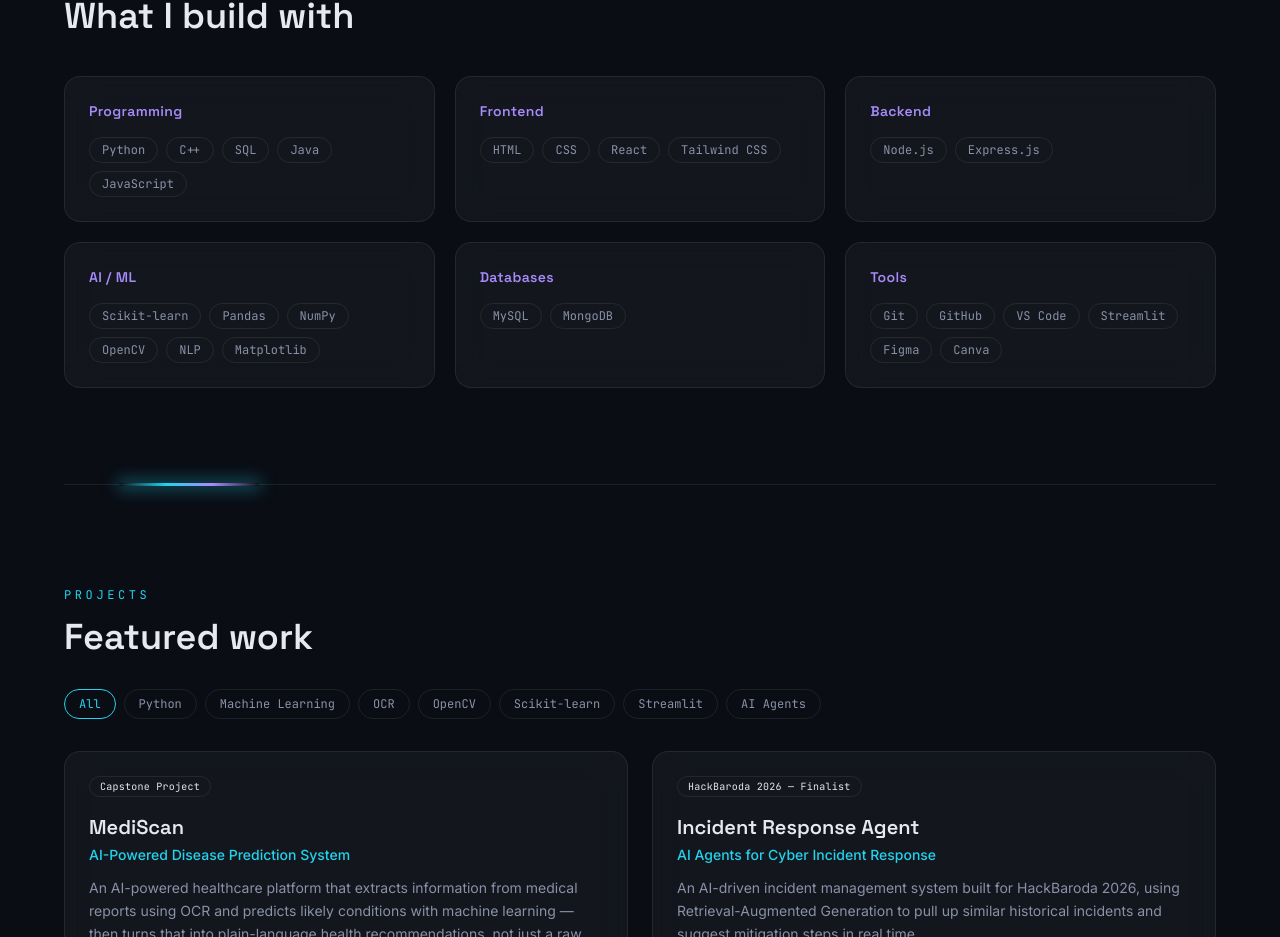
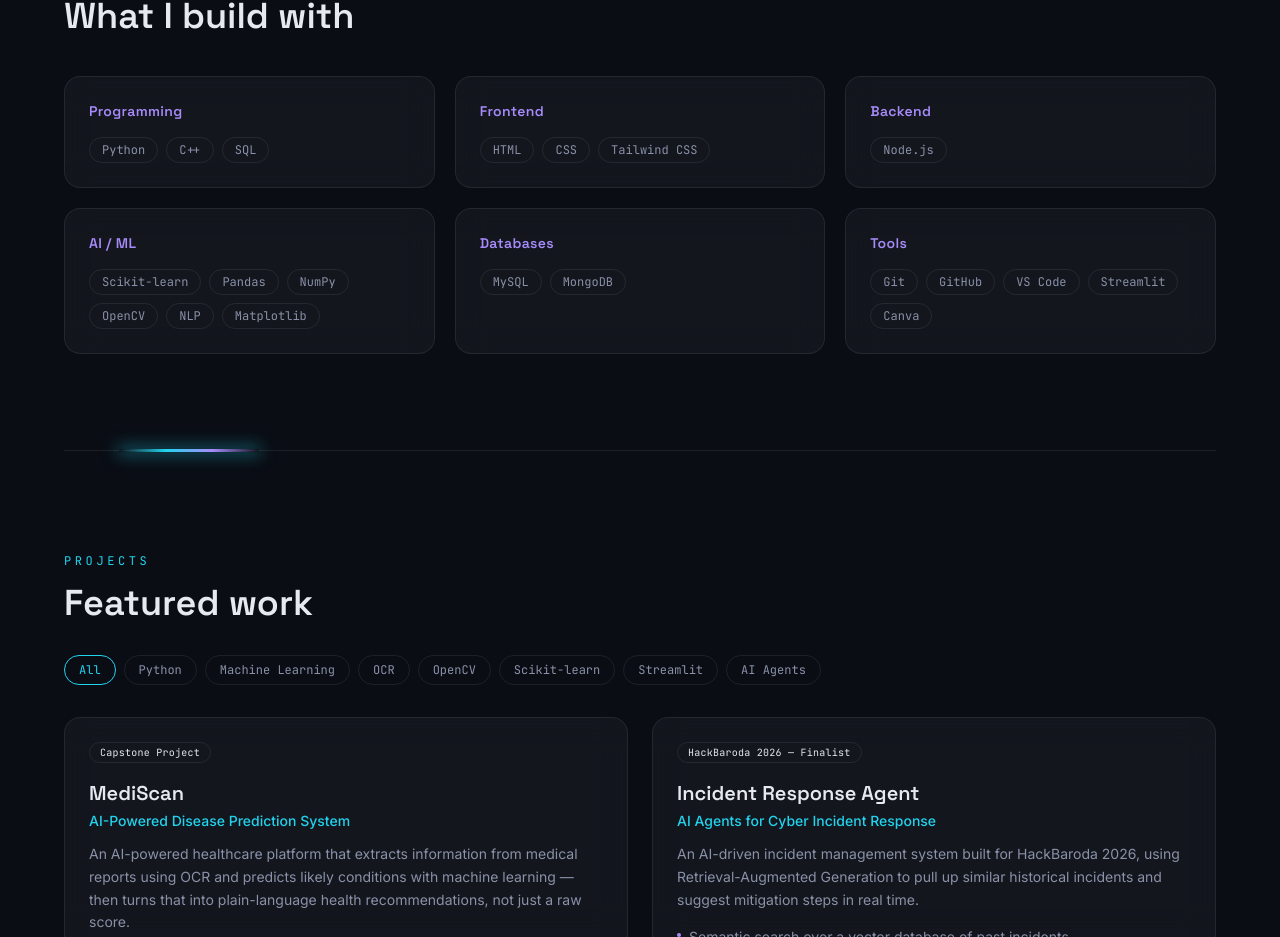
Before and after one commit to Het200522/het-shah-portfolio, a React (Vite) app: page / in a window 1280 px wide. Shown: the part 1437-2374 px from the top of the page. Built offline with nearby package versions, Linux system fonts and the light colour scheme; no server answers.

Commit message:
Remove items from SKILLS categories

```diff
--- a/src/constants/data.js
+++ b/src/constants/data.js
@@ -33,15 +33,15 @@
 export const SKILLS = [
   {
     category: 'Programming',
-    items: ['Python', 'C++', 'SQL', 'Java', 'JavaScript'],
+    items: ['Python', 'C++', 'SQL', ],
   },
   {
     category: 'Frontend',
-    items: ['HTML', 'CSS', 'React', 'Tailwind CSS'],
+    items: ['HTML', 'CSS',  'Tailwind CSS'],
   },
   {
     category: 'Backend',
-    items: ['Node.js', 'Express.js'],
+    items: ['Node.js'],
   },
   {
     category: 'AI / ML',
@@ -53,7 +53,7 @@
   },
   {
     category: 'Tools',
-    items: ['Git', 'GitHub', 'VS Code', 'Streamlit', 'Figma', 'Canva'],
+    items: ['Git', 'GitHub', 'VS Code', 'Streamlit',  'Canva'],
   },
 ];
 
```
